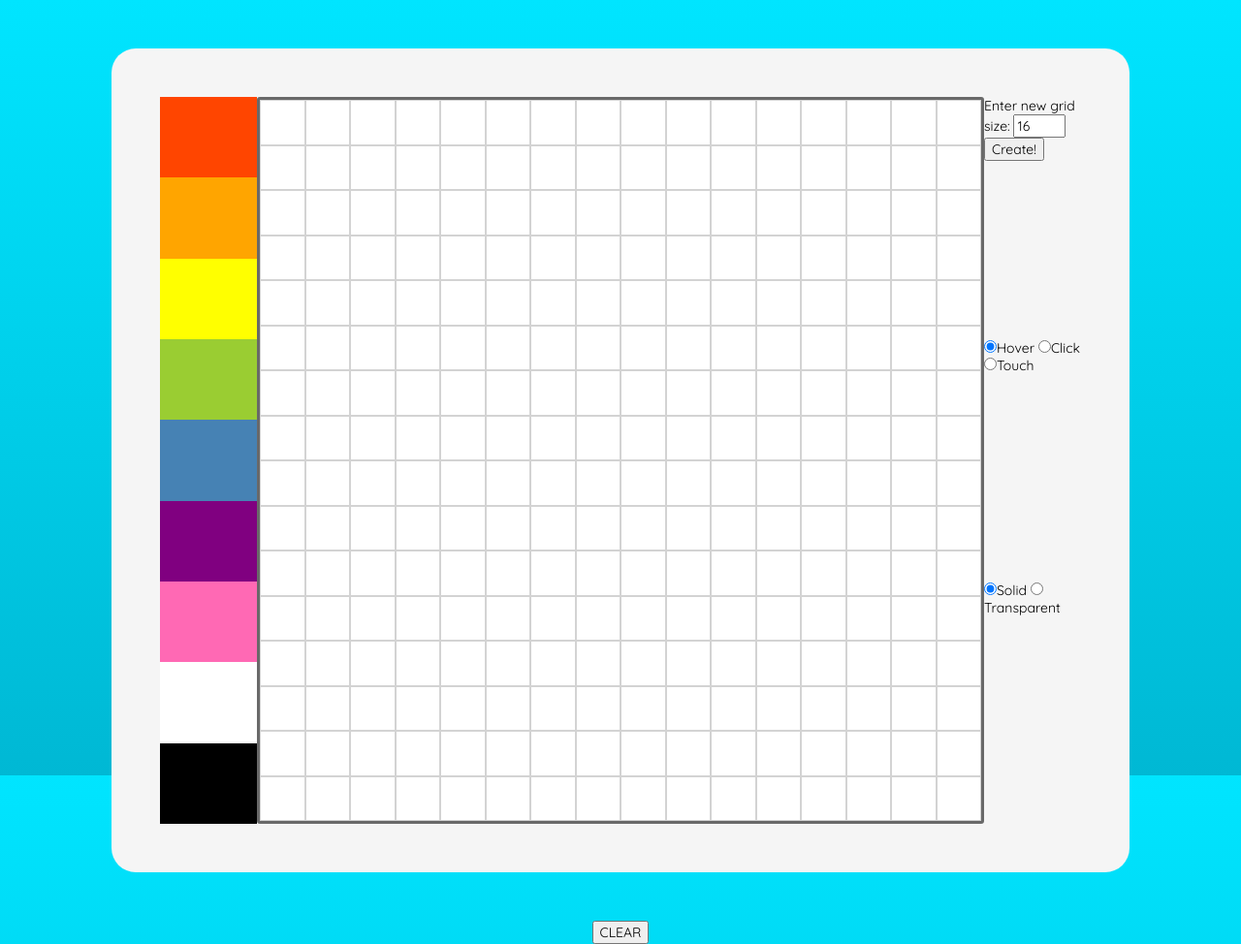
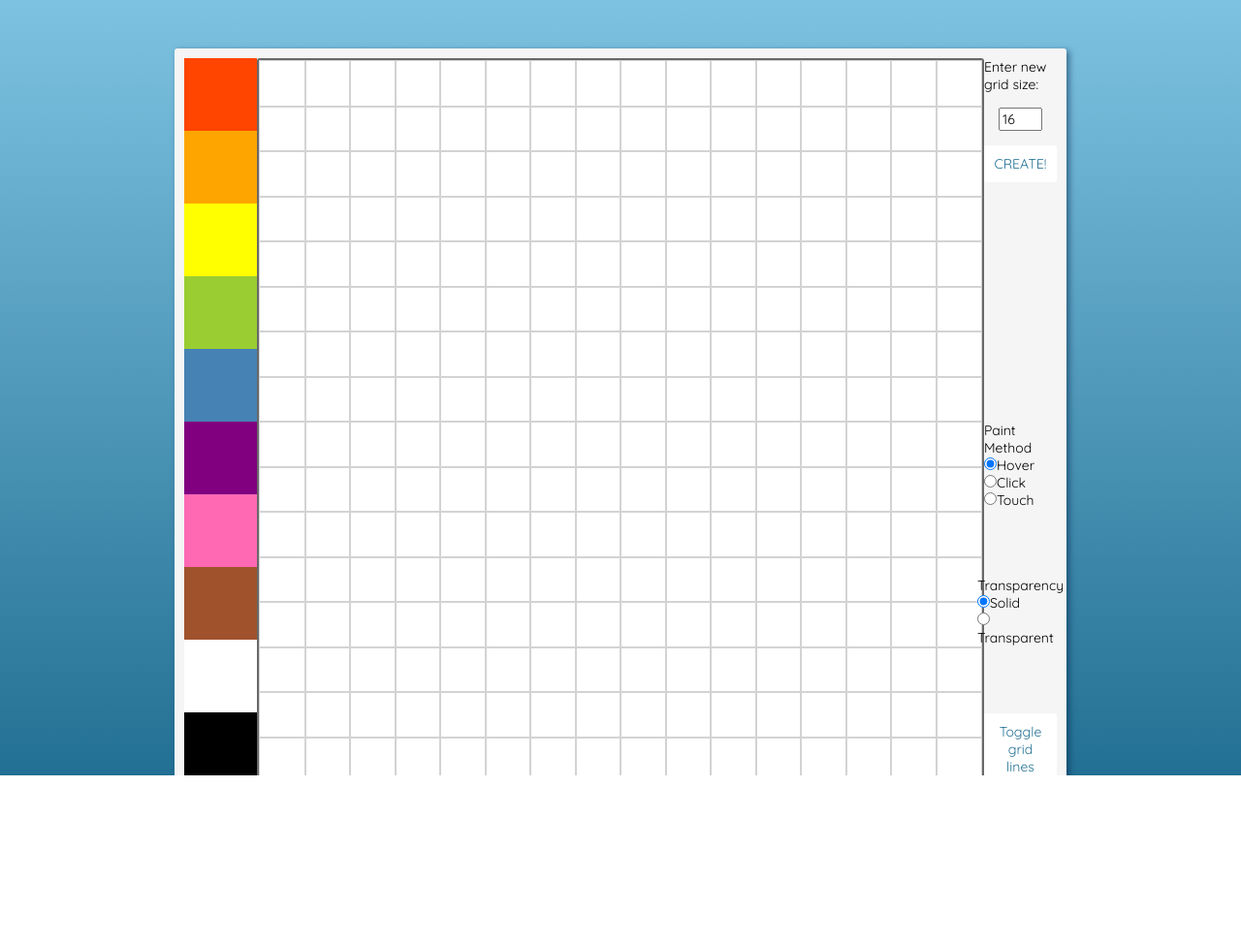
Before and after one commit to je-jo/etch-a-sketch, a plain HTML site: page index.html in a window 1280 px wide. Shown: the whole page at 97% size. After the commit the page ends 800 px from the top, so only its background shows below. Drawn offline with Linux system fonts and the light colour scheme.

Commit message:
Work on ui

```diff
--- a/index.html
+++ b/index.html
@@ -25,32 +25,49 @@
                     <div class="pallete" id="steelblue"></div>
                     <div class="pallete" id="purple"></div>
                     <div class="pallete" id="hotpink"></div>
+                    <div class="pallete" id="sienna"></div>
                     <div class="pallete" id="white"></div>
                     <div class="pallete" id="black"></div>
                 </div>
 
-                <div class="settings">
-                    <div id="size">
+                <form class="settings">
+                    <div class="form-row">
+                        <section id="size">
                             <label for="gridsize">Enter new grid size:</label>
                             <input type="number" id="gridsize" name="gridsize" min="2" max="100" value="16"
                                 placeholder="16">
-                        <button id="creategrid">Create!</button>
+                            <button id="creategrid">CREATE!</button>
+                        </section>
                     </div>
-                    <form id="paint-method">
-                        <label for="mouseenter"><input type="radio" name="method" id="mouseenter" value="mouseenter"
-                                checked>Hover</label>
-                        <label for="click"><input type="radio" name="method" id="click" value="click">Click</label>
-                        <label for="touchstart"><input type="radio" name="method" id="touchstart" value="touchstart">Touch</label>
-                    </form>
-                    <form id="opacity">
-                        <label for="solid"><input type="radio" name="opacity" id="1" value="1" checked>Solid</label>
+                    <div class="form-row">
+                        <section id="paint-method">
+                            <fieldset>
+                                <legend>Paint Method</legend>
+                                <label for="mouseenter"><input type="radio" name="method" id="mouseenter"
+                                        value="mouseenter" checked>Hover</label>
+                                <label for="click"><input type="radio" name="method" id="click"
+                                        value="click">Click</label>
+                                <label for="touchstart"><input type="radio" name="method" id="touchmove"
+                                        value="touchmove">Touch</label>
+                            </fieldset>
+                        </section>
+                        <section id="opacity">
+                            <fieldset>
+                                <legend>Transparency</legend>
+                                <label for="solid"><input type="radio" name="opacity" id="1" value="1"
+                                        checked>Solid</label>
                                 <label for="transparent"><input type="radio" name="opacity" id="0.1"
                                         value="0.1">Transparent</label>
+                            </fieldset>
+                        </section>
+                        <section id="linetoggle">
+                            <button id="toggle">Toggle grid lines</button>
+                        </section>
+                    </div>
                 </form>
             </div>
         </div>
-        </div>
-        <button id="clear">CLEAR</button>
+        <button id="clear">CLEAR!</button>
     </div>
     <script src="script.js"></script>
 </body>
--- a/script.js
+++ b/script.js
@@ -6,16 +6,23 @@ let opacity = 1;
 
 
 
+
 function createGrid(size) {
     clearAll();
     for (let i = 1; i <= size ** 2; i++) {
         const cell = document.createElement("div");
-        cell.classList.add("cell");
+        cell.classList.add("cell", "bordered");
         container.appendChild(cell);
         container.setAttribute("style", `grid-template-columns: repeat(${size}, 1fr);`);
+        toggleButton.addEventListener("click", function () {
+            cell.classList.toggle("bordered");
+        });
     }
     addListener();
 }
+
+const toggleButton = document.getElementById("toggle");
+
 
 function addListener() {
     for (let i = 0; i < cells.length; i++) {
@@ -42,7 +49,7 @@ function colorCell(e) {
     e.currentTarget.style.backgroundColor = `${color}`;
 
     if (opacity <= 0.9 && e.currentTarget.style.opacity <= 0.9) { //without the first condition, opacity of 1 becomes 0.1
-        opacity = e.currentTarget.style.opacity; // without e.currentTarget line, the counter never resets for single cell
+        opacity = e.currentTarget.style.opacity; // without this line, the counter never resets for individual cells
         e.currentTarget.style.opacity = (+`${opacity}` + 0.1);
     }
     else {
@@ -66,7 +73,7 @@ clear.addEventListener("click", eraser);
 
 function eraser() {
     for (let i = 0; i < cells.length; i++) {
-        cells[i].style.backgroundColor = "white"
+        cells[i].removeAttribute("style"); // removes color and opacity settings from previous paint job
     }
 }
 
@@ -109,8 +116,12 @@ function updateValue(e) {
 }
 
 const createButton = document.getElementById("creategrid");
-createButton.addEventListener("click", function (e) {
+createButton.addEventListener("click", function () {
     createGrid(size);
 });
 
+
+
+
+
 createGrid(size);
--- a/styles.css
+++ b/styles.css
@@ -3,6 +3,8 @@
 :root {
     --red: #B00020;
     --yellow: #ec9c0e;
+    --blue: #227093;
+    --accent: #E9902D;
 }
 
 /* * {
@@ -12,10 +14,10 @@
 html, body {
     width: 100%;
     height: 100%;
+    overflow-y: scroll;
 
-
-    background: #00B8D4;
-    background: linear-gradient(to top, #00B8D4, #00E5FF);
+    background: var(--blue);
+    background: linear-gradient(to top, var(--blue), #7ec2e1);
 }
 
 body, input, button {
@@ -34,8 +36,9 @@ body, input, button {
 
 .frame {
     background-color: whitesmoke;
-    padding: 50px;
-    border-radius: 25px;
+    padding: 10px;
+    border-radius: 3px;
+    box-shadow: 3px 2px 6px rgba(1, 35, 73, 0.514);
 }
 
 .outer-wrapper {
@@ -54,9 +57,8 @@ body, input, button {
 
 }
 
-.cell {
-    border: 1px solid lightgray;
-
+.bordered {
+    outline: 1px solid lightgray;
 }
 
 .pallete-wrapper {
@@ -100,6 +102,10 @@ body, input, button {
     background-color: hotpink;
 }
 
+#sienna {
+    background-color: sienna;
+}
+
 #white {
     background-color: white;
 }
@@ -115,17 +121,52 @@ body, input, button {
 .settings {
     display: flex;
     flex-direction: row;
+    flex-wrap: wrap;
     width: 100%;
     background-color: whitesmoke;
 }
 
-#size {
+.form-row, #size {
     height: 50px;
-    width: 50%;
+    width: 100%;
+    display: flex;
+    justify-content: space-between;
+    align-items: center;
+}
+
+input[type="number"] {
+    width: 60%;
+    margin: 15px;
+}
+
+fieldset {
+    border: none;
+    display: flex;
+    flex-direction: column;
+    padding: 0;
 }
 
 #clear {
     margin: 50px auto;
+    width: 150px;
+    border-radius: 3px;
+    box-shadow: 3px 2px 6px rgba(1, 35, 73, 0.514);
+}
+
+button {
+    font-size: 1.1em;
+    width: 75px;
+    padding: 10px;
+    background-color: #fff;
+    color: var(--blue);
+    border: none;
+    border-radius: 3px;
+}
+
+button:hover {
+    background-color: var(--accent);
+    color: #fff;
+    font-weight: bolder;
 }
 
 
@@ -151,21 +192,21 @@ body, input, button {
     }
 
     .outer-wrapper {
-        width: 850px;
-        height: 650px;
+        width: 700px;
+        height: 550px;
         flex-direction: row;
     }
 
     #container {
-        height: 650px;
-        width: 650px;
+        height: 550px;
+        width: 550px;
     }
 
     .pallete-wrapper {
         flex-direction: column;
         order: -1;
         height: 100%;
-        width: 100px;
+        width: 75px;
     }
 
     .pallete {
@@ -174,14 +215,20 @@ body, input, button {
 
     .settings {
         flex-direction: column;
+        flex-wrap: nowrap;
         height: 100%;
-        width: 100px;
+        width: 75px;
     }
 
-    #size, #paint-method, #opacity {
+    .form-row {
+        flex-direction: column;
         height: 100%;
-        width: 100px;
+        width: 75px;
     }
+
+   #size {
+       flex-direction: column;
+   }
 
 }
 
@@ -189,7 +236,7 @@ body, input, button {
 @media screen and (min-width: 1200px) {
 
     .outer-wrapper {
-        width: 950px;
+        width: 900px;
         height: 750px;
     }
 
```
Lines whose indentation alone changed are shown as unchanged.
